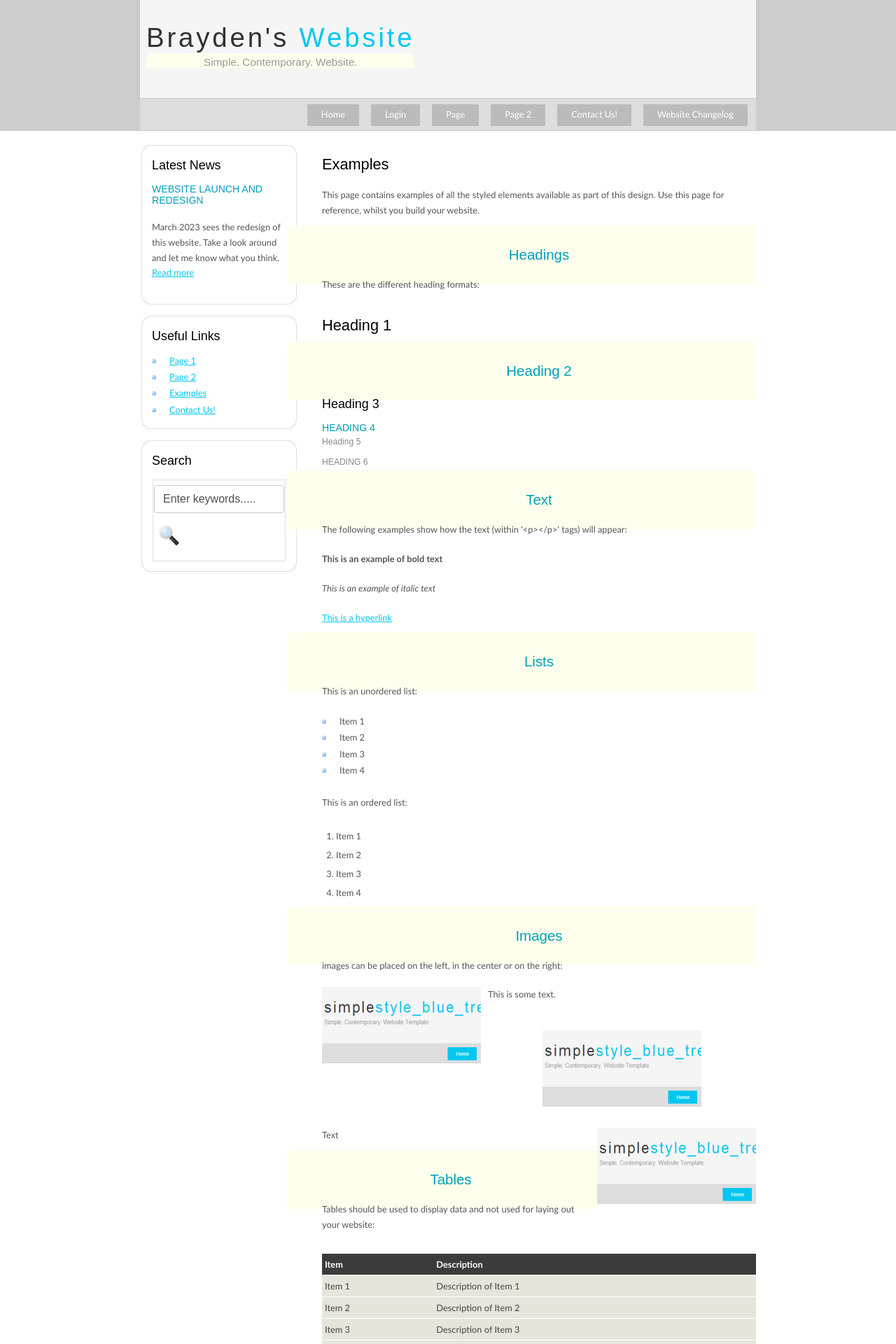
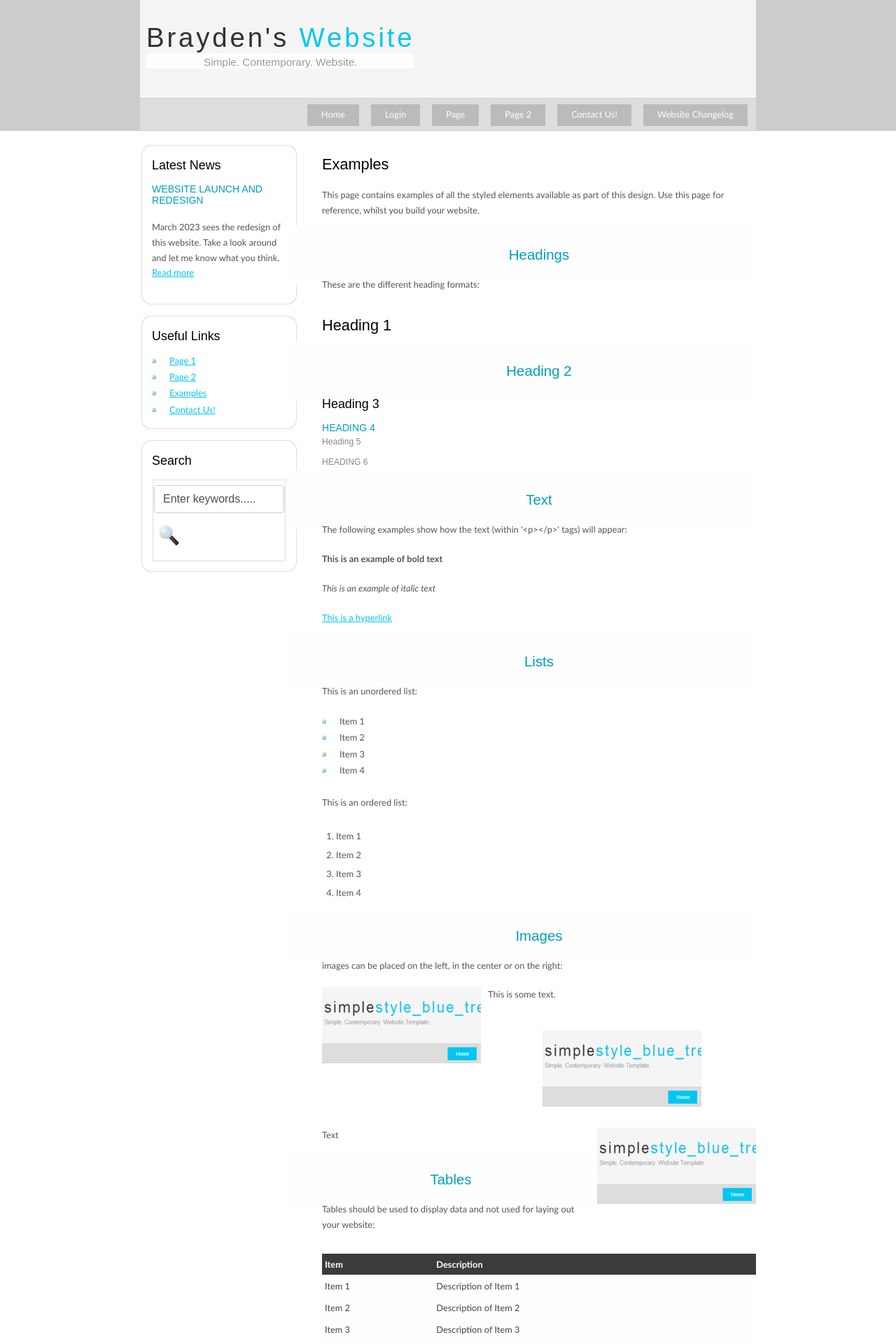
Before and after one commit to Brayden039/Brayden039.github.io, a PHP site: page /examples.html in a window 1280 px wide. Shown: the top 1920 px of the page at 70% size. Run offline with PHP 8.4, Linux system fonts and the light colour scheme.

Commit message:
more style changes

```diff
--- a/style/style.css
+++ b/style/style.css
@@ -330,7 +330,7 @@ table tr th, table tr td
   text-align: left;}
 
 table tr td
-{ background: #E5E5DB;
+{ background: #fefefe;
   color: #47433F;
   border-top: 1px solid #FFF;}
 
@@ -466,7 +466,7 @@ span.psw {
 /* Below line is used for online Google font */
 @import url(http://fonts.googleapis.com/css?family=Raleway);
 h2{
-background-color: #FEFFED;
+background-color: #Fefefe;
 padding: 30px 35px;
 margin: -10px -50px;
 text-align:center;
@@ -559,6 +559,6 @@ input[type=submit]:hover {
 /* Add a background color and some padding around the form */
 .container {
   border-radius: 5px;
-  background-color: #f2f2f2;
+  background-color: #fefefe;
   padding: 20px;
 }
```
